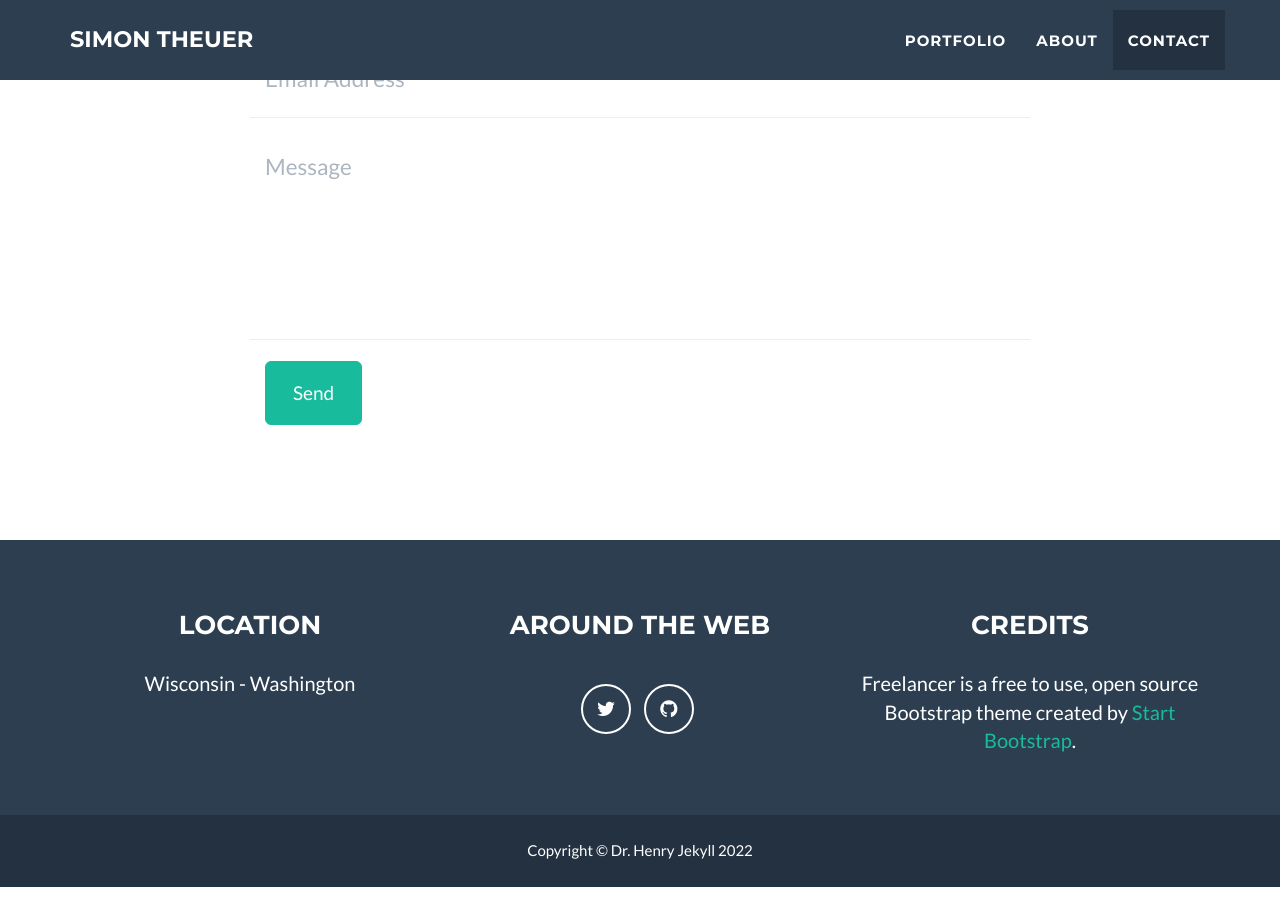
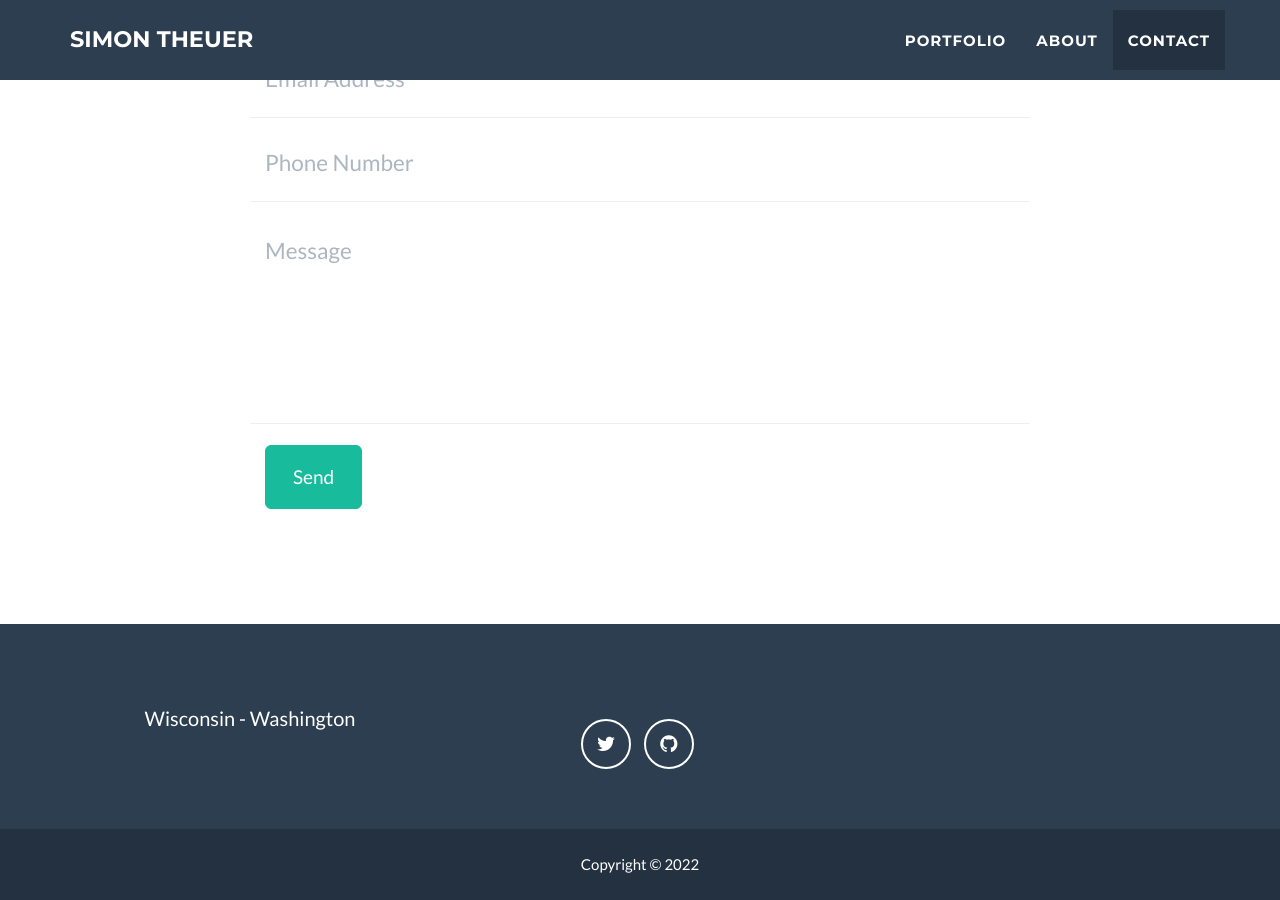
Before and after one commit to SimonT321/SimonT321.github.io, a Jekyll site: the page built from _posts/2014-07-18-project-1.markdown, in a window 1280 px wide and 900 px high, scrolled down 2505 px. Built offline with Jekyll 4.4.1, drawn with Linux system fonts in a browser that asks for light colours; our own code applies the rules of GitHub Pages for plain Markdown files.

Commit message:
Removed sections

```diff
--- a/_config.yml
+++ b/_config.yml
@@ -13,11 +13,6 @@ google_verify:
 # https://ssl.bing.com/webmaster/configure/verify/ownership Option 2 content= goes here
 bing_verify:
 
-# Contact form:
-# - static : pass through formspree.io to validate email sending
-# - disqus : replace contact form by disqus thread
-# - comment the line below if you want to stick with the default PHP contact form
-contact: static
 
 # If you use disqus you need disqus shortname
 # https://help.disqus.com/customer/portal/articles/466208
@@ -30,13 +25,6 @@ color:
   secondary: 2c3e50 #FD6E8A
   secondary-dark: 233140 #A2122F
 
-# Footer settings
-footer:
-  copyright: Dr. Henry Jekyll
-  location: Location
-  social: Around the Web
-  credits: Credits
-
 # Social networks usernames (many more available: google-plus, flickr, dribbble, pinterest, instagram, tumblr, linkedin, etc.)
 social:
   - title: twitter
@@ -47,9 +35,6 @@ social:
 # Postal address (add as many lines as necessary)
 address:
   - line: Wisconsin - Washington
-
-# Credits content
-credits: 'Freelancer is a free to use, open source Bootstrap theme created by <a href="http://startbootstrap.com">Start Bootstrap</a>.'
 
 # Build settings
 markdown: kramdown
```
